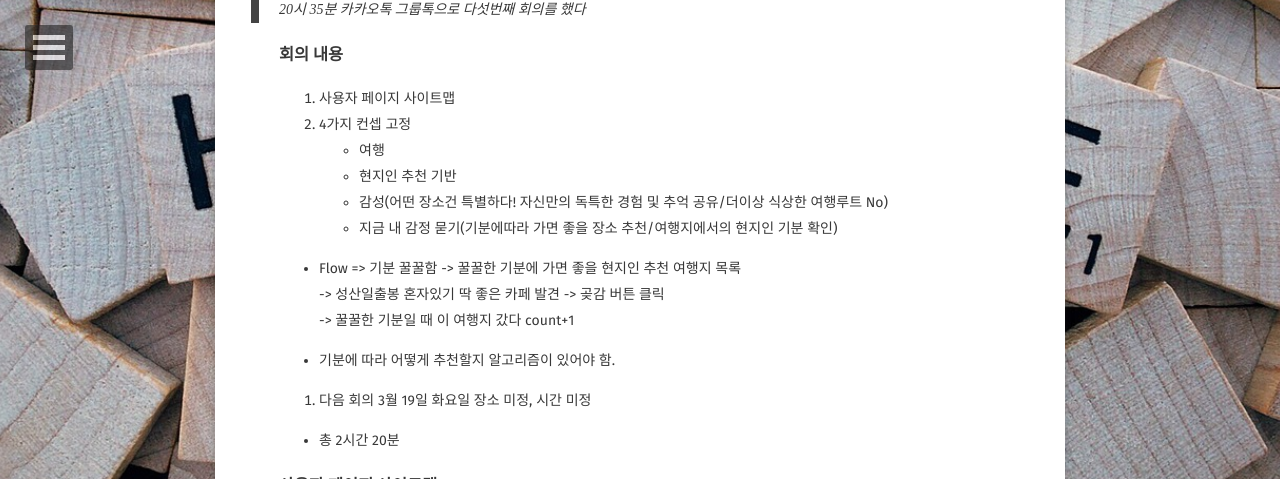
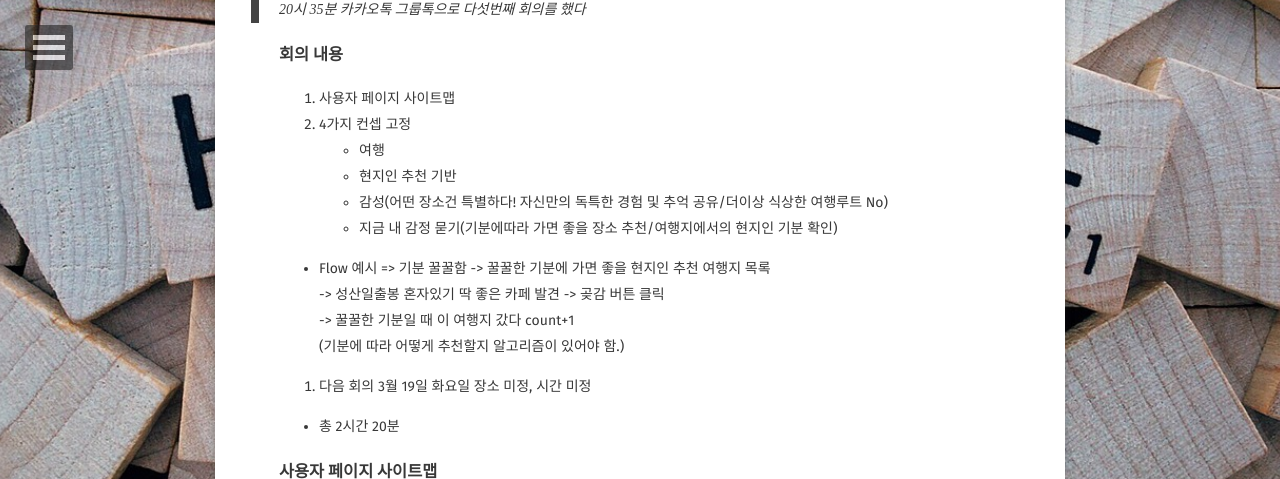
Before and after one commit to Jungjihyuk/JH_Life, a Jekyll site: the page built from _posts/2019-01-08-Pmeeting.md, in a window 1280 px wide and 900 px high, scrolled down 4802 px, cut to the strip 0-479 px from the top of the window. Built offline with Jekyll 4.4.1, drawn with Linux system fonts in a browser that asks for light colours; some web fonts are replaced; comment, search, counter and statistics services are not loaded.

Commit message:
3/16회의 수정

```diff
--- a/_posts/2019-01-08-Pmeeting.md
+++ b/_posts/2019-01-08-Pmeeting.md
@@ -136,11 +136,10 @@ tag:
 - 감성(어떤 장소건 특별하다! 자신만의 독특한 경험 및 추억 공유/더이상 식상한 여행루트 No)
 - 지금 내 감정 묻기(기분에따라 가면 좋을 장소 추천/여행지에서의 현지인 기분 확인)
 
-- Flow => 기분 꿀꿀함 -> 꿀꿀한 기분에 가면 좋을 현지인 추천 여행지 목록<br>
+- Flow 예시 => 기분 꿀꿀함 -> 꿀꿀한 기분에 가면 좋을 현지인 추천 여행지 목록<br>
        -> 성산일출봉 혼자있기 딱 좋은 카페 발견 -> 곶감 버튼 클릭<br>
        -> 꿀꿀한 기분일 때 이 여행지 갔다 count+1 <br>
-
-* 기분에 따라 어떻게 추천할지 알고리즘이 있어야 함.
+       (기분에 따라 어떻게 추천할지 알고리즘이 있어야 함.)
 
 3. 다음 회의 3월 19일 화요일 장소 미정, 시간 미정
 
```
